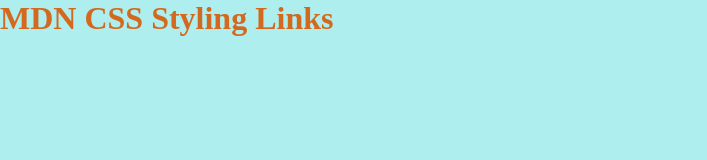
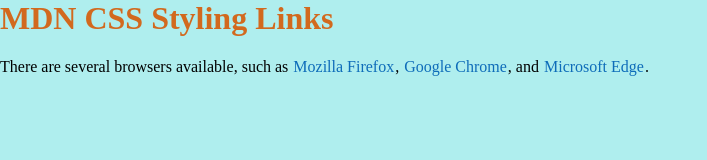
Before and after one commit to TXMack713/mdn-css-styling-links, a plain HTML site: page index.html in a window 1280 px wide. Shown: the whole page, without its empty margins (0-707 px from the left). Drawn offline with Linux system fonts and the light colour scheme.

Commit message:
2 files modified

```diff
--- a/index.html
+++ b/index.html
@@ -13,6 +13,10 @@
   <header class="main">
     <h1>MDN CSS Styling Links</h1>
   </header>
+  <p>There are several browsers available, such as <a href="#">Mozilla
+      Firefox</a>, <a href="#">Google Chrome</a>, and
+    <a href="#">Microsoft Edge</a>.
+  </p>
 
 </body>
 
--- a/styles.css
+++ b/styles.css
@@ -23,3 +23,28 @@ body {
 header.main {
   color: chocolate;
 }
+
+a {
+  text-decoration: none;
+  padding: 2px 1px;
+}
+
+a:link {
+  /* background: rgb(182, 196, 106); */
+  color: rgb(14, 108, 185);
+}
+
+a:visited {
+  color: red;
+}
+
+a:focus,
+a:hover {
+  background: #06b5bb;
+  border-bottom: 2px solid;
+}
+
+a:active {
+  background: rgb(154, 185, 14);
+  border-bottom: 2px solid;
+}
```
